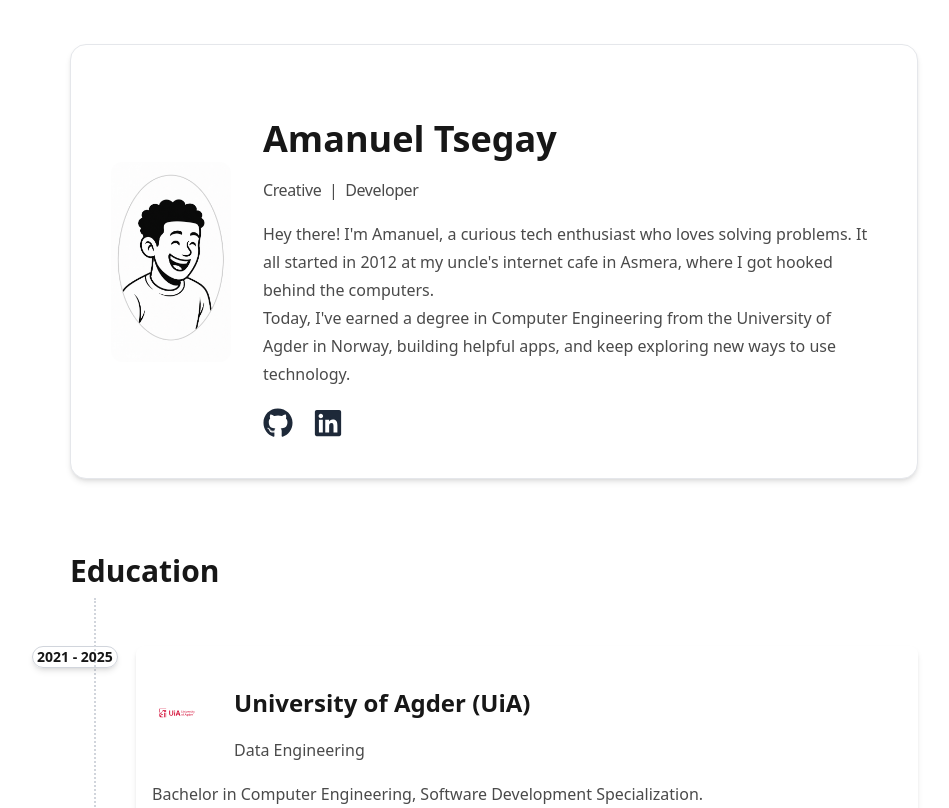
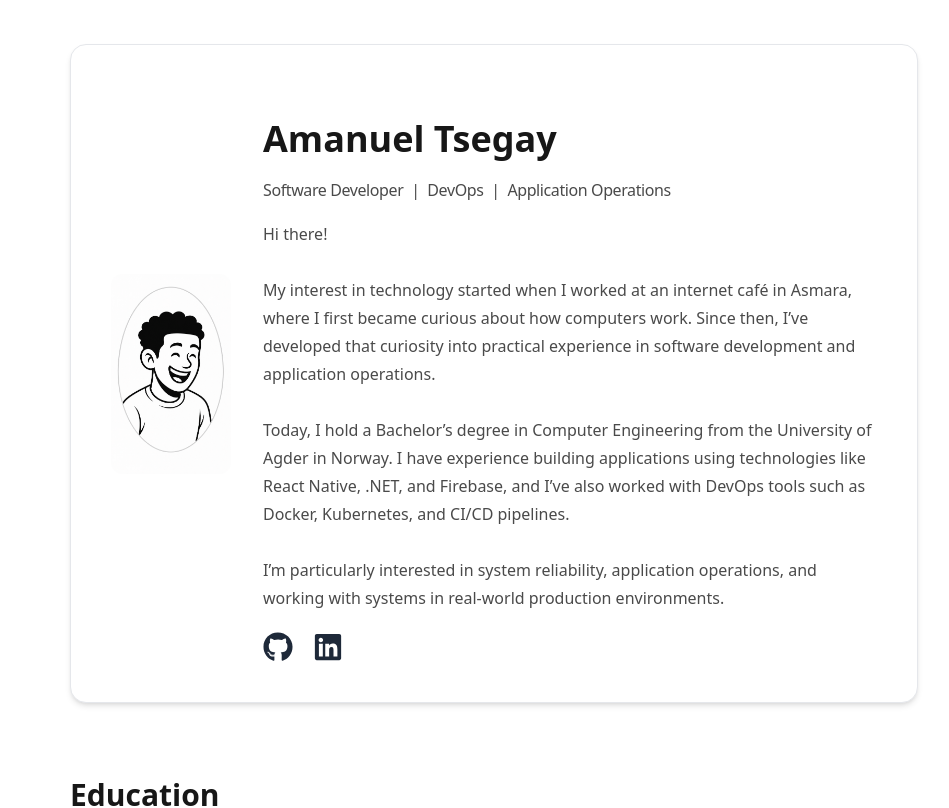
Before and after one commit to amanuelHT/portfolioHT, a Next.js app: page / in a window 1280 px wide. Shown: the top 808 px of the page, without its empty margins (146-1095 px from the left). Built offline with nearby package versions, Linux system fonts and the light colour scheme.

Commit message:
Update About.tsx

```diff
--- a/src/components/sections/About.tsx
+++ b/src/components/sections/About.tsx
@@ -32,14 +32,22 @@ export default function About() {
             <h1 className="text-3xl font-bold text-gray-900 dark:text-white">
               Amanuel Tsegay
             </h1>
-            <p className="text-sm  font-gray text-gray-500 dark:text-gray-400 tracking-tight">
-             Creative <span className="mx-1">|</span>  Developer
-            </p>
+           <p className="text-sm text-gray-500 dark:text-gray-400 tracking-tight">
+  Software Developer <span className="mx-1">|</span> DevOps <span className="mx-1">|</span> Application Operations
+</p>
           </div>
 
-          <p className="text-gray-700 dark:text-gray-300 leading-relaxed">
-  Hey there! I&apos;m Amanuel,  a curious tech enthusiast  who loves solving problems. It all started in 2012 at my uncle&apos;s internet cafe in Asmera, where I got hooked behind the computers.<br />
-  Today, I&apos;ve earned a degree in Computer Engineering from the University of Agder in Norway, building helpful apps, and keep exploring new ways to use technology.
+         <p className="text-gray-700 dark:text-gray-300 leading-relaxed space-y-3">
+  Hi there!
+  <br /><br />
+
+  My interest in technology started when I worked at an internet café in Asmara, where I first became curious about how computers work. Since then, I’ve developed that curiosity into practical experience in software development and application operations.
+  <br /><br />
+
+  Today, I hold a Bachelor’s degree in Computer Engineering from the University of Agder in Norway. I have experience building applications using technologies like React Native, .NET, and Firebase, and I’ve also worked with DevOps tools such as Docker, Kubernetes, and CI/CD pipelines.
+  <br /><br />
+
+  I’m particularly interested in system reliability, application operations, and working with systems in real-world production environments.
 </p>
 
 
```
